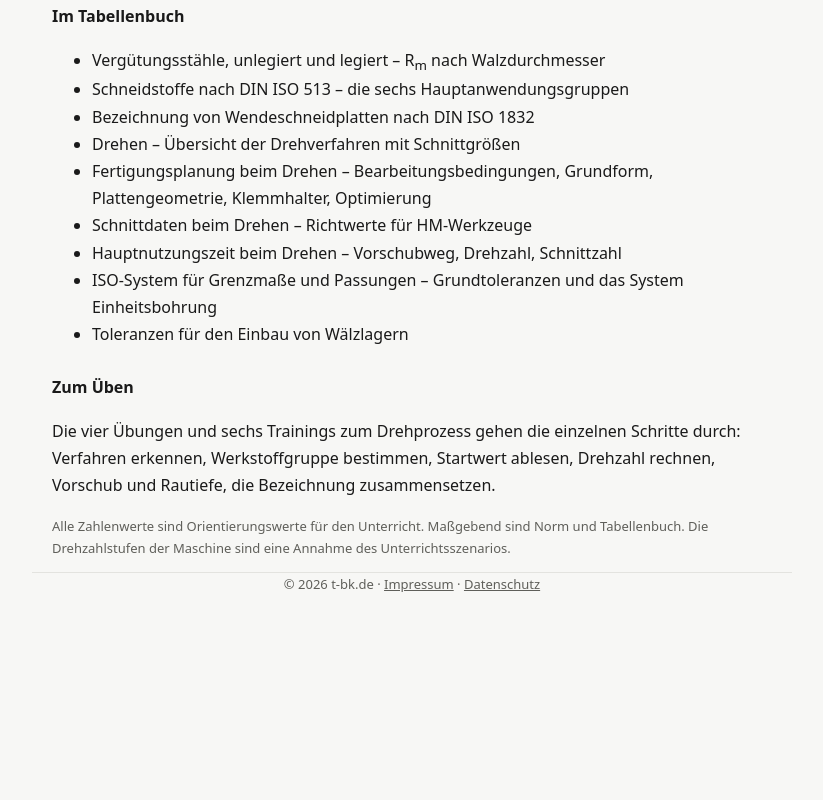
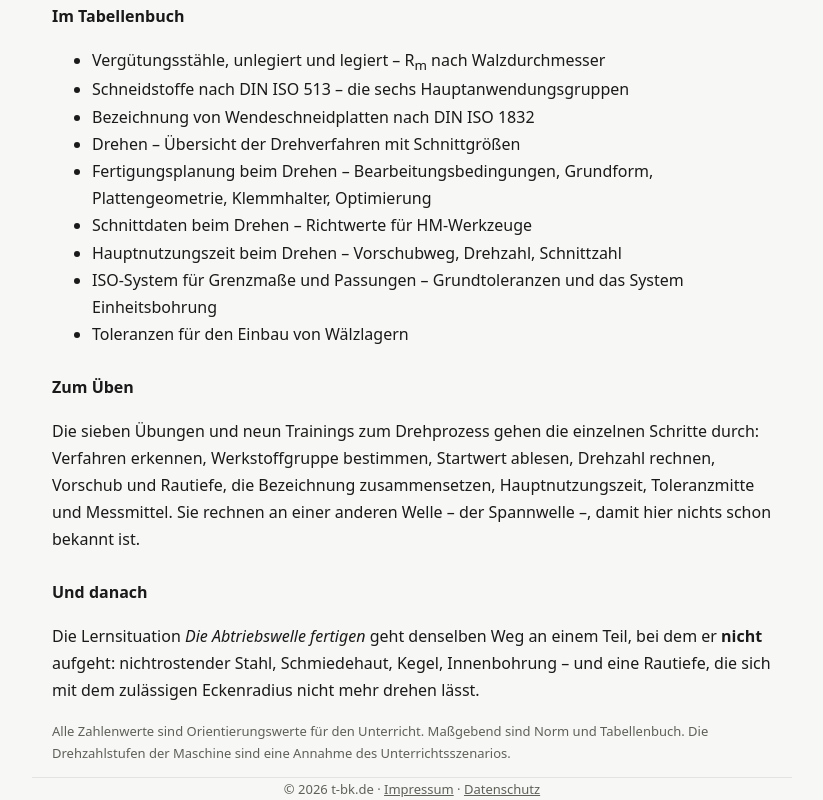
Before and after one commit to CmoneBK/tbk-lernsituationen-uebungen, a website: page lernsituationen/antriebswelle/index.html in a window 1280 px wide. Shown: the part 8988-9788 px from the top of the page, without its empty margins (228-1051 px from the left). Before the commit the page ends 9583 px from the top, so only its background shows below. Drawn offline with Linux system fonts and the light colour scheme.

Commit message:
Querverweise und Zeichnungsregeln nachgezogen
Die Antriebswelle verweist jetzt auf sieben Uebungen und neun Trainings
und auf die zweite Lernsituation. In den Zeichnungsregeln stehen die
beiden neuen Faelle: verdeckte Kante fuer die Innenbohrung, und dass eine
Laengsnut nicht gespiegelt wird.

Co-Authored-By: Claude Opus 5 <noreply@anthropic.com>

```diff
--- a/lernsituationen/antriebswelle/index.html
+++ b/lernsituationen/antriebswelle/index.html
@@ -607,10 +607,18 @@
     </ul>
 
     <h3>Zum Üben</h3>
-    <p>Die vier Übungen und sechs Trainings zum Drehprozess gehen die einzelnen
-      Schritte durch: Verfahren erkennen, Werkstoffgruppe bestimmen, Startwert
-      ablesen, Drehzahl rechnen, Vorschub und Rautiefe, die Bezeichnung
-      zusammensetzen.</p>
+    <p>Die sieben Übungen und neun Trainings zum Drehprozess gehen die
+      einzelnen Schritte durch: Verfahren erkennen, Werkstoffgruppe bestimmen,
+      Startwert ablesen, Drehzahl rechnen, Vorschub und Rautiefe, die
+      Bezeichnung zusammensetzen, Hauptnutzungszeit, Toleranzmitte und
+      Messmittel. Sie rechnen an einer anderen Welle &ndash; der Spannwelle
+      &ndash;, damit hier nichts schon bekannt ist.</p>
+
+    <h3>Und danach</h3>
+    <p>Die Lernsituation <em>Die Abtriebswelle fertigen</em> geht denselben Weg
+      an einem Teil, bei dem er <strong>nicht</strong> aufgeht: nichtrostender
+      Stahl, Schmiedehaut, Kegel, Innenbohrung &ndash; und eine Rautiefe, die
+      sich mit dem zulässigen Eckenradius nicht mehr drehen lässt.</p>
 
     <p class="fussnote">Alle Zahlenwerte sind Orientierungswerte für den Unterricht.
       Maßgebend sind Norm und Tabellenbuch. Die Drehzahlstufen der Maschine sind
```
Also changed, not shown: vorlagen/ZEICHNUNGSREGELN.md (+8 -0 lines).
